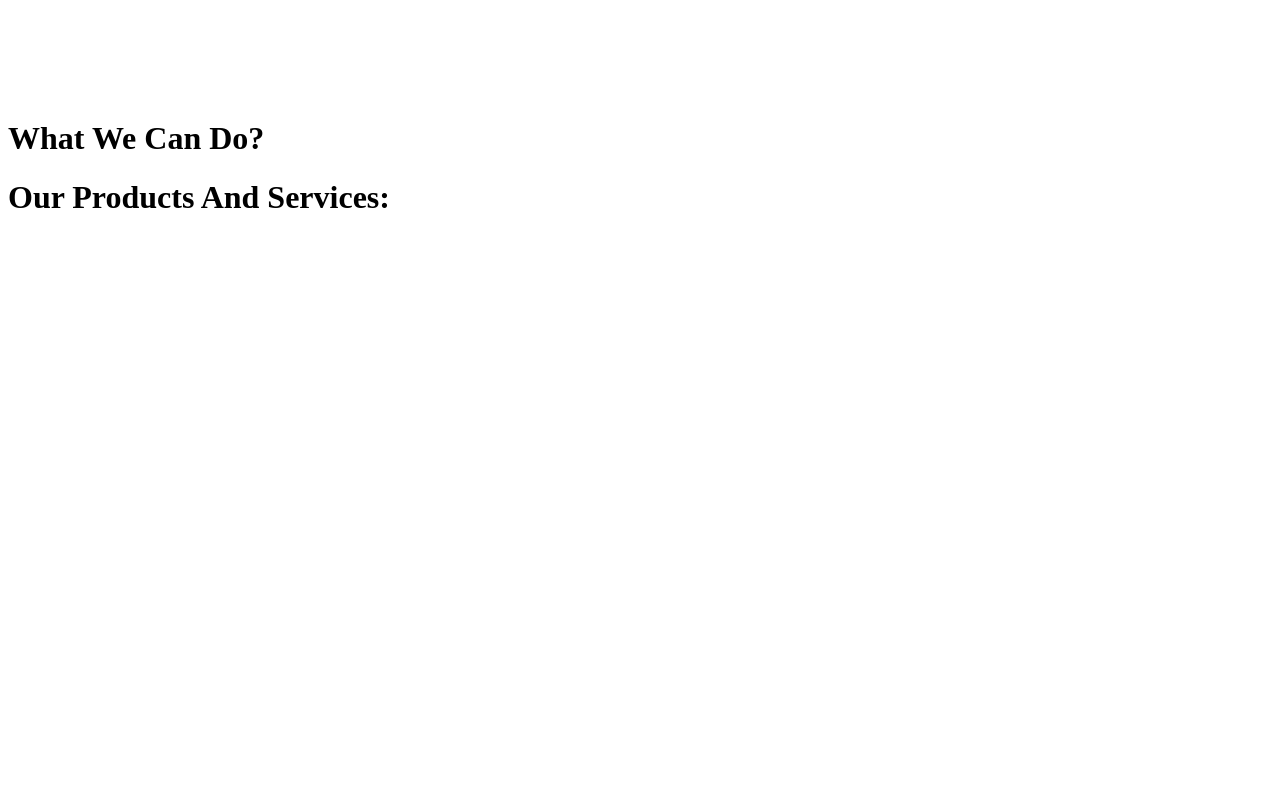
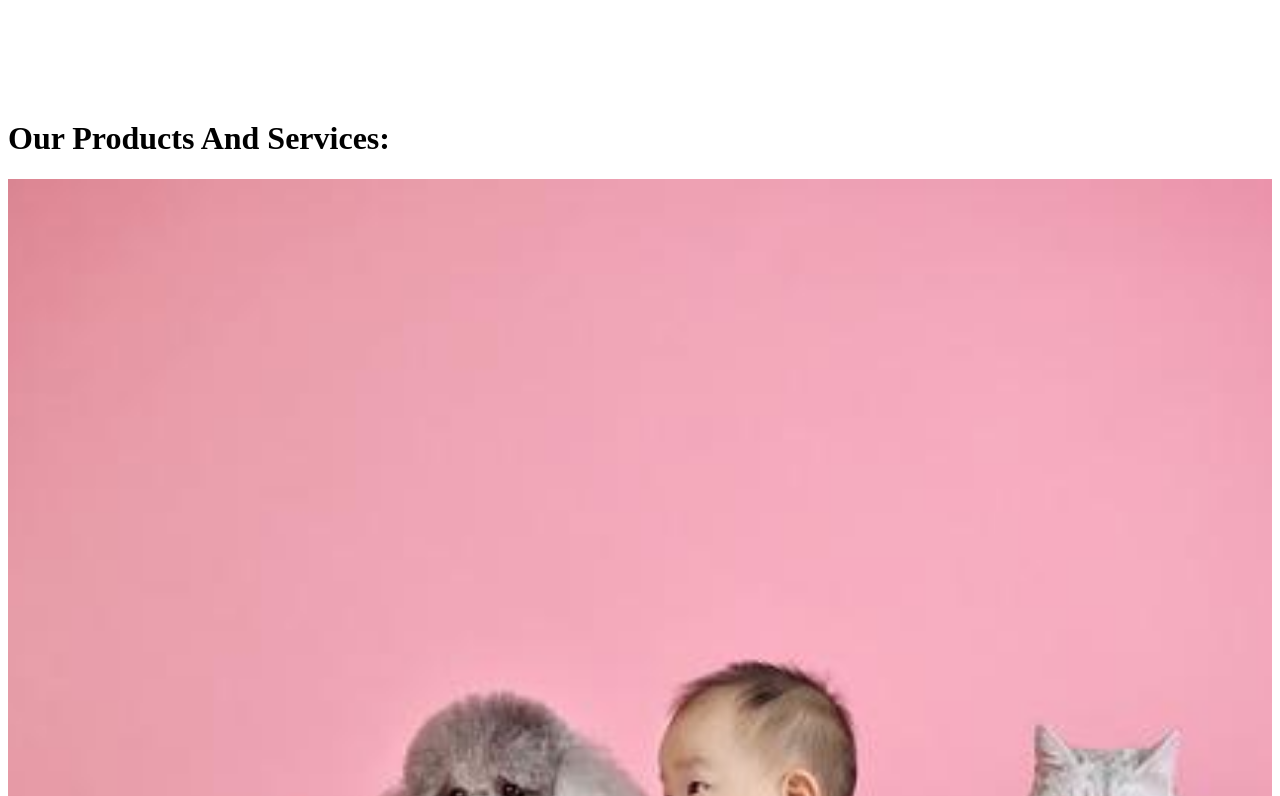
Before and after one commit to caeserlondon/vet-clinic, a Next.js app: page / in a window 1280 px wide. Shown: the part 644-1440 px from the top of the page. Before the commit the page ends 881 px from the top, so only its background shows below. Built offline with nearby package versions, Linux system fonts and the light colour scheme.

Commit message:
Updating the Products components

```diff
--- a/components/Products.jsx
+++ b/components/Products.jsx
@@ -1,11 +1,40 @@
-import styles from '../styles/products.module.css'
+import styles from '../styles/Products.module.css'
+import Link from 'next/link'
+import Image from 'next/image'
 
-const Products = ({ services }) => {
+const Products = ({ products }) => {
 	return (
 		<div className={styles.container}>
-			<h1 className={styles.title}>What We Can Do?</h1>
+			<h1 className={styles.title}></h1>
 			<h1 className={styles.subtitle}>Our Products And Services:</h1>
-			<div className={styles.products}></div>
+			<div className={styles.products}>
+				{products.map((product) => (
+					<Link href={`/products/${product.name}`} key={product.id}>
+						<div className={styles.product}>
+							<span className={styles.category}>{products.title}</span>
+							<div className={styles.media}>
+								{product.vedio ? (
+									<video
+										src={product.video}
+										autoPlay
+										loop
+										className={styles.video}
+									/>
+								) : (
+									<Image
+										src={`/images/${product.photo}`}
+										width='100%'
+										height='100%'
+										layout='responsive'
+										objectFit='cover'
+										alt={product.title}
+									/>
+								)}
+							</div>
+						</div>
+					</Link>
+				))}
+			</div>
 		</div>
 	)
 }
```
